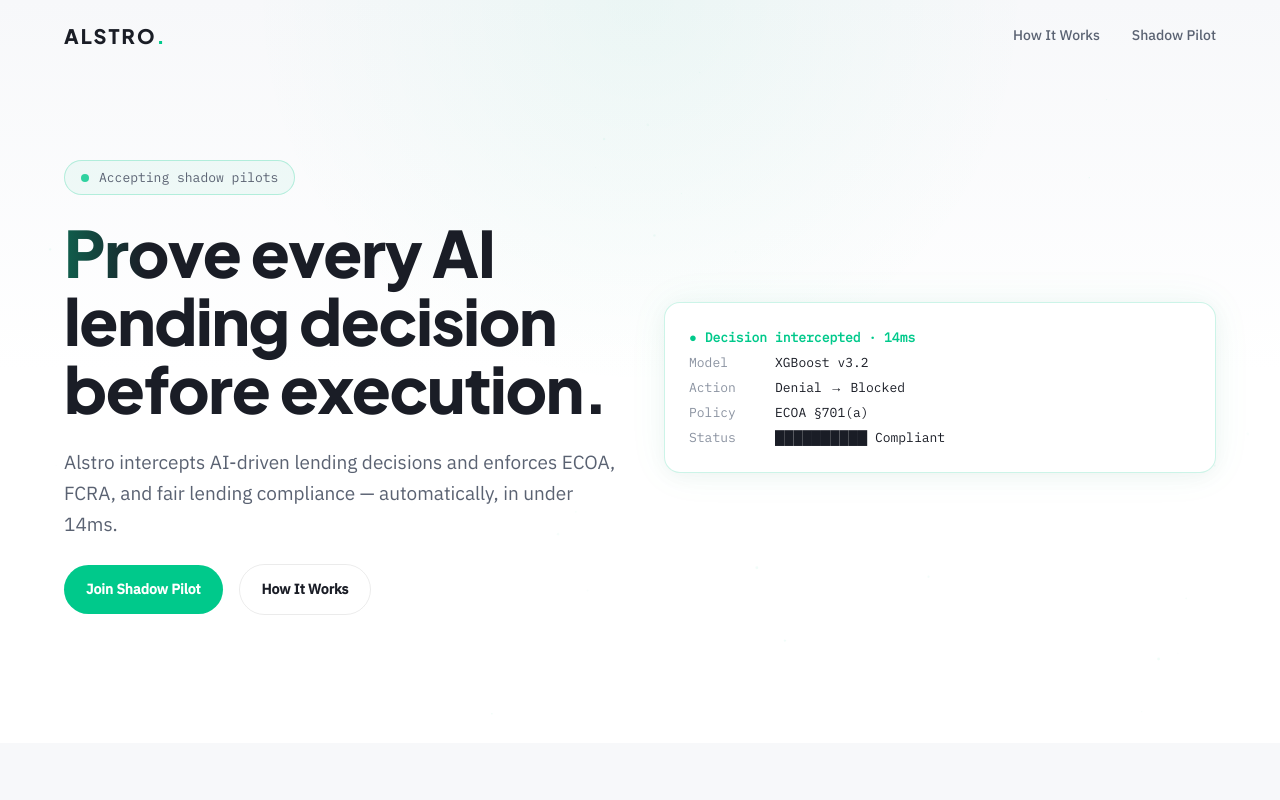
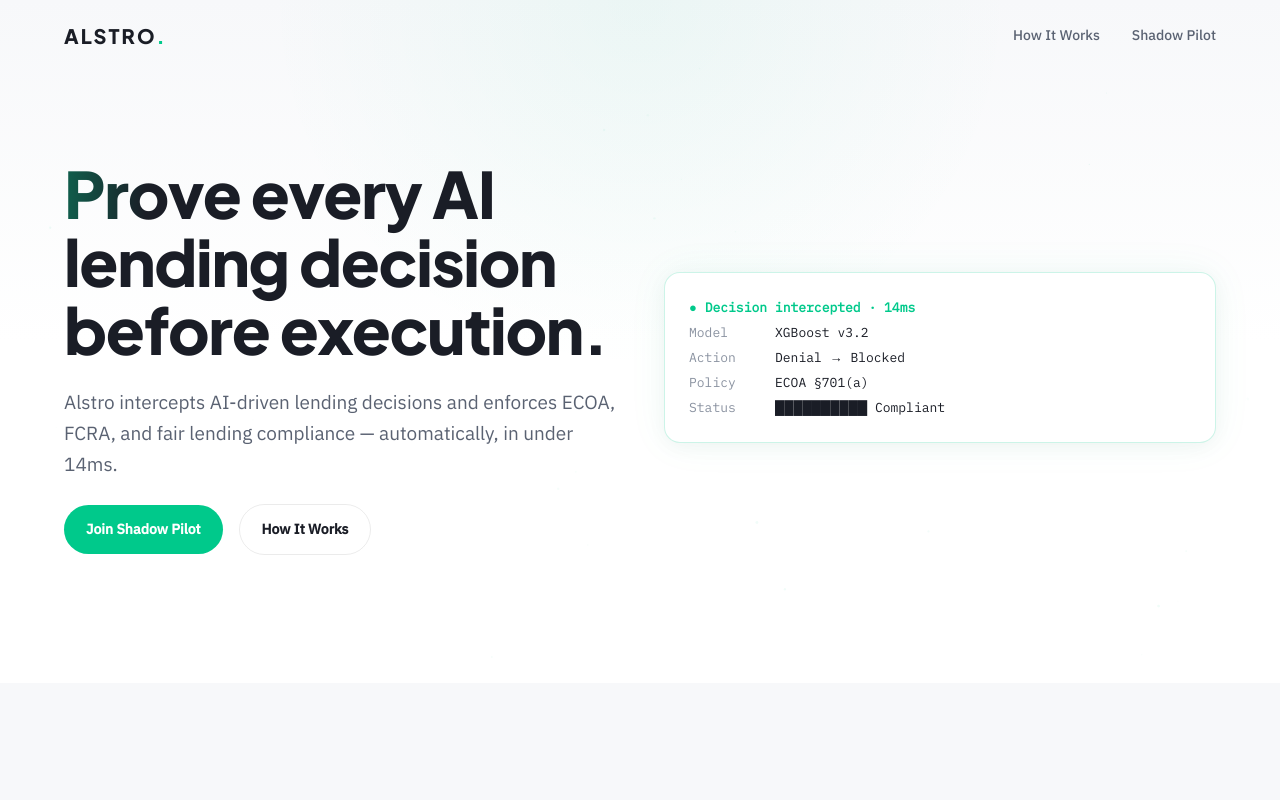
Before and after one commit to buddanaveenkumar-dev/alstro-website, a Next.js app: page / in a window 1280 px wide. Shown: the top 800 px of the page. Built offline with nearby package versions, Linux system fonts and the light colour scheme.

Commit message:
Remove 'Accepting shadow pilots' eyebrow from hero
Co-Authored-By: Claude Opus 4.6 (1M context) <noreply@anthropic.com>

```diff
--- a/components/Hero.tsx
+++ b/components/Hero.tsx
@@ -47,11 +47,6 @@ export default function Hero() {
       <div className="container-main relative z-10 grid gap-12 lg:grid-cols-2 items-center">
         {/* Left — copy */}
         <div className="space-y-6">
-          <div className="reveal inline-flex items-center gap-2.5 rounded-full border border-[rgba(0,201,139,0.25)] bg-[rgba(0,201,139,0.05)] px-4 py-1.5 text-[13px] font-mono text-text-2">
-            <span className="h-2 w-2 rounded-full bg-accent animate-pulse" aria-hidden="true" />
-            Accepting shadow pilots
-          </div>
-
           <h1 className="reveal max-w-[640px]">
             <span
               className="bg-clip-text text-transparent"
```
